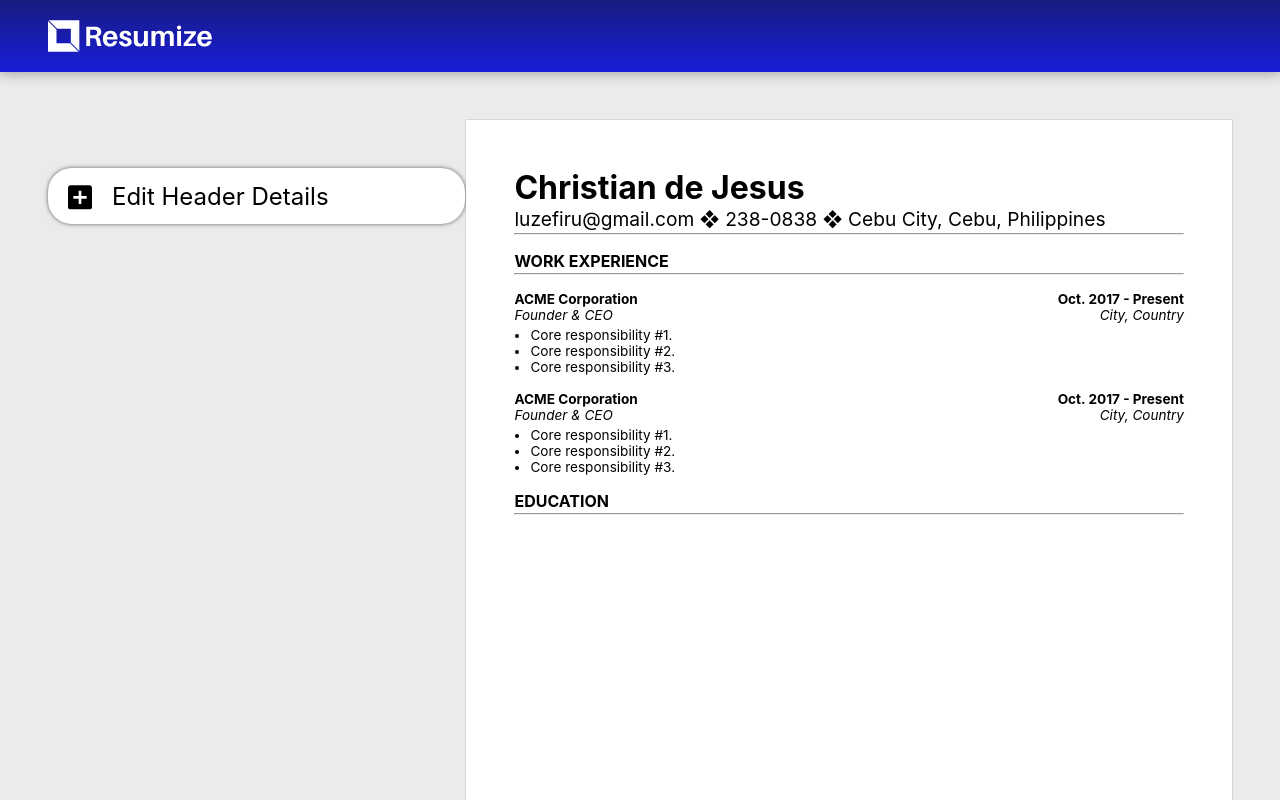
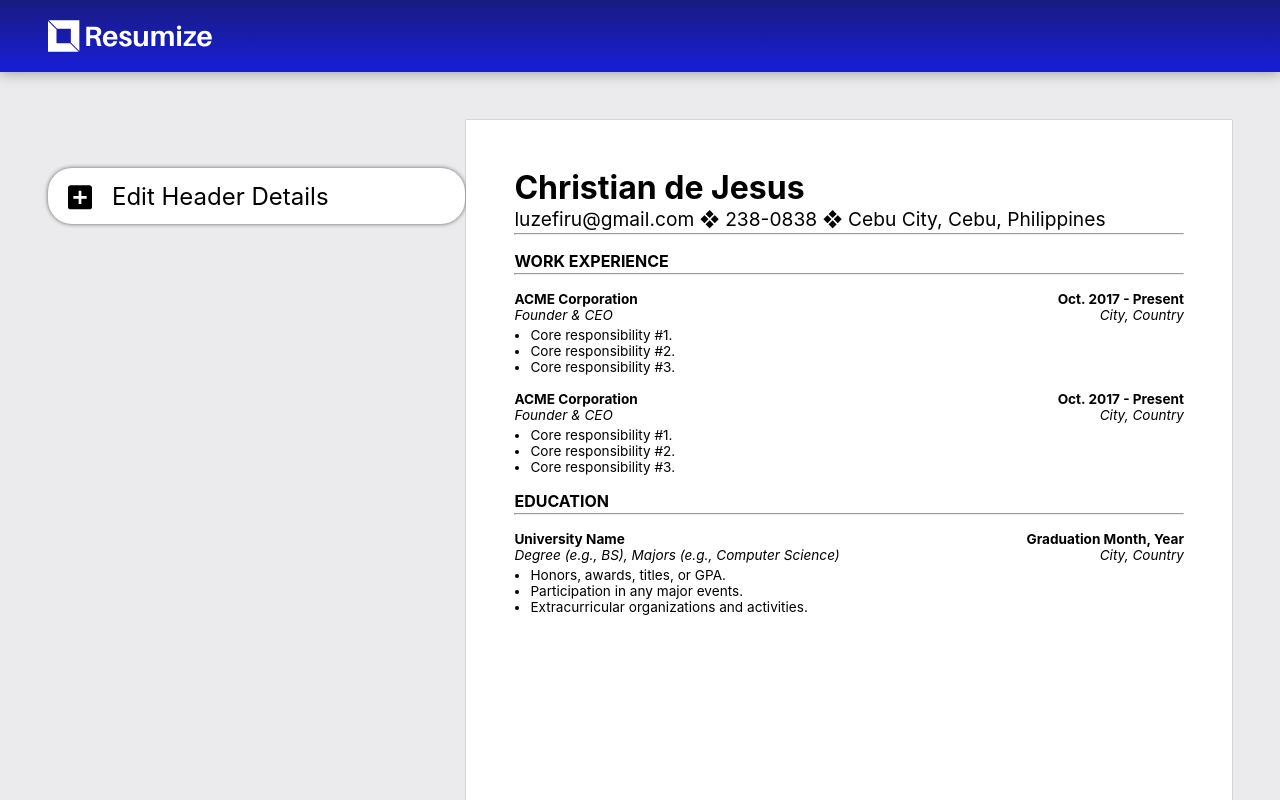
Before and after one commit to Luzefiru/Resumize, a React (Create React App) app: page / in a window 1280 px wide. Shown: the top 800 px of the page. Built offline with nearby package versions, Linux system fonts and the light colour scheme; the HTML template or start-up script is replaced by a standard one.

Commit message:
feat: add ResumeEducation fields formatting

```diff
--- a/src/components/resume/ResumeEducation.css
+++ b/src/components/resume/ResumeEducation.css
@@ -1,5 +1,47 @@
+.ResumeEducation {
+  font-size: 0.85rem;
+}
+
 .ResumeEducation__title {
   margin-top: 1rem;
   font-weight: bold;
   font-size: 1rem;
 }
+
+.ResumeEducation__entry {
+  margin-top: 1rem;
+}
+
+.ResumeEducation__entry__header {
+  display: grid;
+  grid-template-areas:
+    'university graduation'
+    'degree location';
+}
+
+.ResumeEducation__entry__header__university {
+  grid-area: university;
+  font-weight: bold;
+}
+
+.ResumeEducation__entry__header__graduation-date {
+  grid-area: graduation;
+  text-align: right;
+  font-weight: bold;
+}
+
+.ResumeEducation__entry__header__degree {
+  grid-area: degree;
+  font-style: italic;
+}
+
+.ResumeEducation__entry__header__location {
+  grid-area: location;
+  text-align: right;
+  font-style: italic;
+}
+
+.ResumeEducation__entry__responsibilities {
+  margin-top: 4px;
+  padding-left: 1rem;
+}
--- a/src/components/resume/ResumeEducation.jsx
+++ b/src/components/resume/ResumeEducation.jsx
@@ -2,11 +2,50 @@ import React from 'react';
 import './ResumeEducation.css';
 
 class ResumeEducation extends React.Component {
+  constructor(props) {
+    super(props);
+
+    this.generateEducationEntry = this.generateEducationEntry.bind(this);
+  }
+
+  generateEducationEntry(entries) {
+    return (
+      <div className="ResumeEducation__entry">
+        <header className="ResumeEducation__entry__header">
+          <div className="ResumeEducation__entry__header__university">
+            University Name
+          </div>
+          <div className="ResumeEducation__entry__header__degree">
+            Degree (e.g., BS), Majors (e.g., Computer Science)
+          </div>
+          <div className="ResumeEducation__entry__header__graduation-date">
+            {`${'Graduation Month'}, ${'Year'}`}
+          </div>
+          <div className="ResumeEducation__entry__header__location">
+            City, Country
+          </div>
+        </header>
+        <ul className="ResumeEducation__entry__responsibilities">
+          <li className="responsibilities__responsibility">
+            Honors, awards, titles, or GPA.
+          </li>
+          <li className="responsibilities__responsibility">
+            Participation in any major events.
+          </li>
+          <li className="responsibilities__responsibility">
+            Extracurricular organizations and activities.
+          </li>
+        </ul>
+      </div>
+    );
+  }
+
   render() {
     return (
       <div className="ResumeEducation">
         <div className="ResumeEducation__title">EDUCATION</div>
         <hr />
+        {this.generateEducationEntry()}
       </div>
     );
   }
--- a/src/components/resume/ResumeWorkExperience.jsx
+++ b/src/components/resume/ResumeWorkExperience.jsx
@@ -10,7 +10,7 @@ class ResumeWorkExperience extends React.Component {
   }
 
   // creates entries for the work experience entries
-  generateWorkExperienceEntries(arr) {
+  generateWorkExperienceEntries(entries) {
     return (
       <div className="ResumeWorkExperience__entry">
         <header className="ResumeWorkExperience__entry__header">
```
